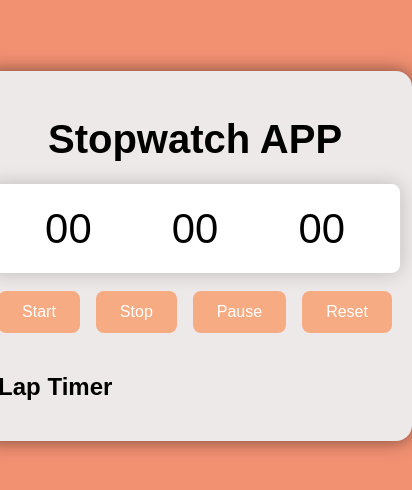
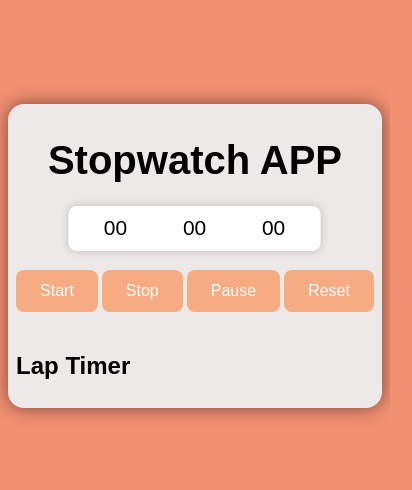
Before and after one commit to piyush-sri/Stopwatch-using-HTML-CSS-and-JS, a plain HTML site: page index.html in a window 390 px wide. Shown: the part 174-664 px from the top of the page, 412 px wide, since content can reach past the window. Drawn offline with Linux system fonts and the light colour scheme.

Commit message:
Update style.css

```diff
--- a/style.css
+++ b/style.css
@@ -102,3 +102,30 @@ li:last-child{
 li span{
     font-weight: 700;
 }
+
+@media screen and (max-width: 600px) {
+    .container {
+        padding: 8px;		/* Adjust padding for smaller screens */
+    }
+
+    .timer {
+        font-size: 20px; /* Reduce font size for smaller screens */
+        padding: 10px; /* Adjust padding for smaller screens */
+        box-shadow: 0 0 8px rgba(0, 0, 0, 0.2); /* Reduce box-shadow for smaller screens */
+    }
+
+    .timer span {
+        width: 70px; /* Adjust the width of timer elements for smaller screens */
+    }
+
+    .controls {
+        gap: 0.25rem; /* Reduce the gap between controls for smaller screens */
+    }
+}
+@media screen and (max-width: 300px) {
+    .timer {
+        width: 150px; /* Adjust the width for smaller screens */
+        height: 75px; /* Adjust the height for smaller screens */
+        font-size: 20px; /* Adjust the font size for smaller screens */
+    }
+}
```
